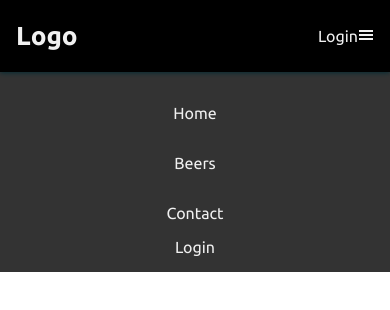
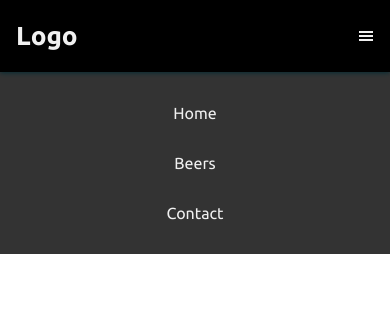
Before and after one commit to JoseCarlos-Filho/Beer-Brew-Dog, a React (Create React App) app: page / in a window 390 px wide. Shown: the top 310 px of the page. Built offline with nearby package versions, Linux system fonts and the light colour scheme.

Commit message:
Projeto Cervejaria Brew Dog Beer - Menu NavBar com menuHamburger

```diff
--- a/src/components/HeaderBrewer/HeaderPage.js
+++ b/src/components/HeaderBrewer/HeaderPage.js
@@ -24,17 +24,17 @@ const HeaderPage = () => {
             <a className="nav__item" href={"/"}>
               Contact
             </a>
-            <div className="header__login">
+            <div className="header__button__login">
               <Button />
             </div>
           </nav>
         </div>
 
         <div>
-          <div className="header__login">
+          <div className="header__button__login">
             <Button />
           </div>
-          <button className="user__login">
+          <button className="toggle__user">
             <GiHamburgerMenu />
           </button>
         </div>
--- a/src/components/HeaderBrewer/HeaderPage.scss
+++ b/src/components/HeaderBrewer/HeaderPage.scss
@@ -41,6 +41,23 @@
         display: flex;
         justify-content: flex-end;
       }
+    }
+  }
+
+  .header__button__login {
+    display: none;
+    @include breakpoint(midle) {
+      display: initial;
+    }
+  }
+
+  .toggle__user {
+    display: flex;
+    justify-content: center;
+    align-items: center;
+    cursor: pointer;
+    @include breakpoint(midle) {
+      display: none;
     }
   }
 }
@@ -94,4 +111,30 @@
       justify-content: center;
     }
   }
+
+  &__button__login {
+    @include breakpoint(midle) {
+      display: none;
+    }
+    padding: $spacing-midle;
+  }
 }
+
+.button {
+  font--weight: 500;
+  color: $color-primary;
+  border: 2px solid $color-primary;
+  padding: $spacing-small $spacing-large;
+  border-radius: $spacing-small / 2;
+  cursor: pointer;
+
+  box-shadow: 0 0 0.5em 0 $color-primary;
+
+  &:active {
+    transform: scale(0.98);
+    border-radius: 0;
+  }
+  &:hover {
+    box-shadow: 0 0 0.75em 0 $color-primary;
+  }
+}
```
